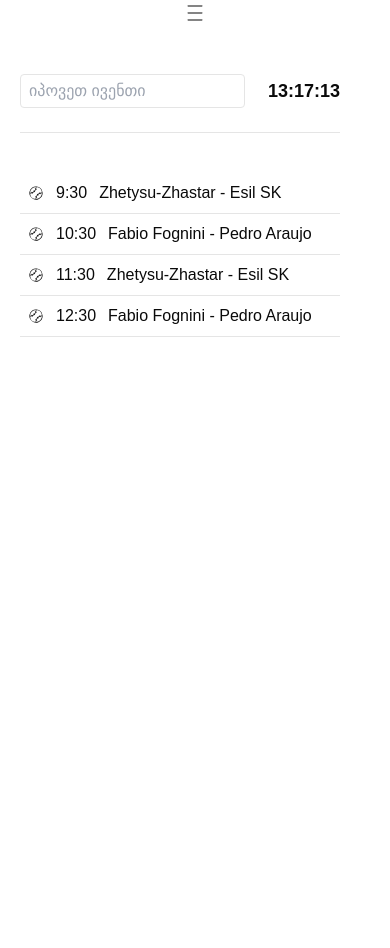
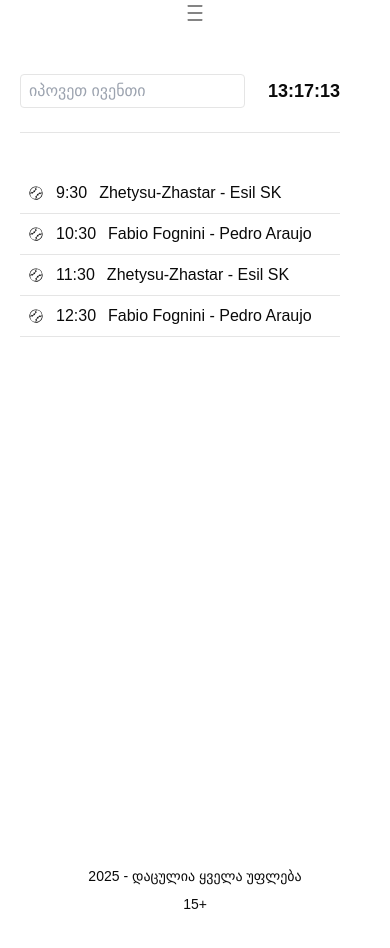
Before and after one commit to GiorgiIlariani/sportv, a Next.js app: page / in a window 390 px wide. Shown: the top 948 px of the page. Built offline with nearby package versions, Linux system fonts and the light colour scheme.

Commit message:
adds policy

```diff
--- a/app/page.tsx
+++ b/app/page.tsx
@@ -17,7 +17,7 @@ async function Home({
   );
 
   return (
-    <div className="w-full border-none md:border-r pr-[30px]">
+    <div className="w-full border-none md:border-r pr-[30px] relative">
       <div className="w-full flex items-center justify-between gap-2 border-b pb-6">
         <SearchComponent query={query} />
 
@@ -33,6 +33,11 @@ async function Home({
           <p>No matches found</p>
         )}
       </div>
+
+      <div className="flex md:hidden items-center justify-center w-full absolute bottom-1 flex-col gap-2">
+        <p className="text-sm font-medium">2025 - დაცულია ყველა უფლება</p>
+        <p className="text-sm font-medium">15+</p>
+      </div>
     </div>
   );
 }
--- a/components/LeftSidebar.tsx
+++ b/components/LeftSidebar.tsx
@@ -24,6 +24,7 @@ const LeftSidebar = () => {
           {leftSidebarConstants.map((item) => (
             <Link
               href={item.route}
+              key={item.route}
               className="text-white font-medium text-base hover:text-blue-400 transition"
             >
               {item.title}
```
